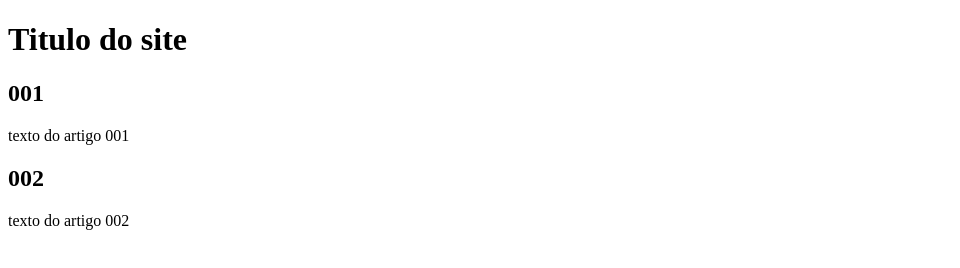
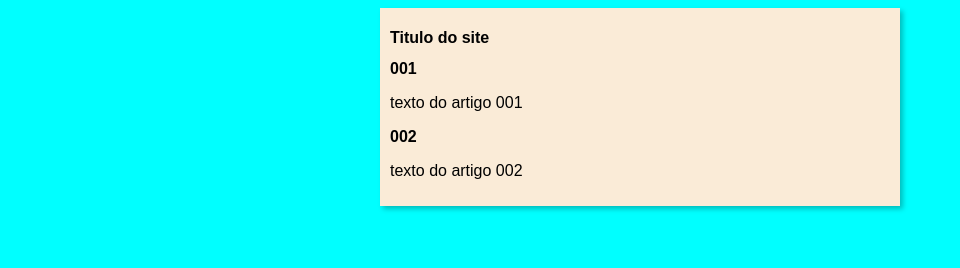
Before and after one commit to PedroZabam/Projeto-site, a plain HTML site: page index.html in a window 1280 px wide. Shown: the whole page, without its empty margins (0-960 px from the left). Drawn offline with Linux system fonts and the light colour scheme.

Commit message:
Iniciei o desing

```diff
--- /dev/null
+++ b/estilos/style.css
@@ -0,0 +1,16 @@
+* {
+    font-family:Arial, Helvetica, sans-serif;
+    font-size: 16px;
+}
+
+body{
+    background-color: aqua;
+
+}
+main{
+    background-color: antiquewhite;
+    width: 500px;
+    margin: auto;
+    padding: 10px;
+    box-shadow: 3px 3px 5px rgba(0, 0, 0, 0.259);
+}
--- a/index.html
+++ b/index.html
@@ -4,6 +4,7 @@
     <meta charset="UTF-8">
     <meta name="viewport" content="width=device-width, initial-scale=1.0">
     <title>Titulo do site</title>
+    <link rel="stylesheet" href="estilos/style.css">
 </head>
 <body>
     <main>
```
